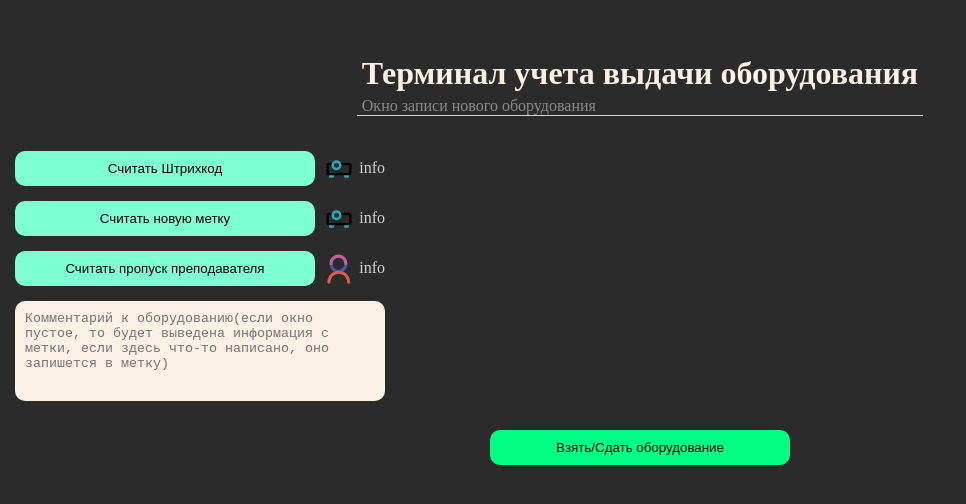
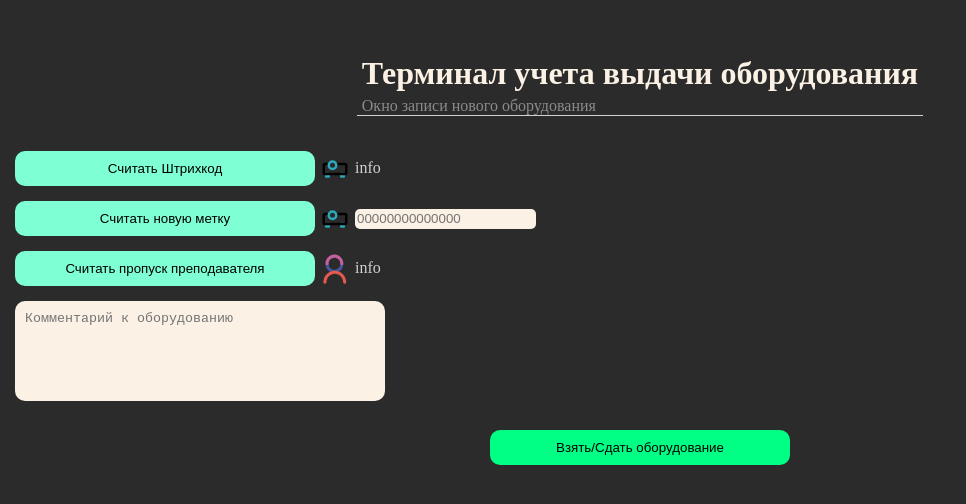
Before and after one commit to Maxx100-Leysnik-MIEM/EAiIS, a Flask app: page /newDevice in a window 1280 px wide. Shown: the top 504 px of the page, without its empty margins (0-966 px from the left). Run offline with Flask 3, Linux system fonts and the light colour scheme.

Commit message:
refactor interface(write information in the nfc tag)

```diff
--- a/static/css/styles.css
+++ b/static/css/styles.css
@@ -54,7 +54,6 @@ body{
     display: flex;
     flex-direction: row;
     align-items: center;
-    justify-content: space-between;
     margin: 5px;
 }
 .img-container{
@@ -108,3 +107,8 @@ body{
     width: 350px;
     resize: none;
 }
+.info input{
+    border: none;
+    background-color: rgb(251, 241, 229);
+    border-radius: 5px;
+}
--- a/templates/new_device.html
+++ b/templates/new_device.html
@@ -29,7 +29,7 @@
                     <div class="img-container error"><img src="../static/img/ERR.svg" alt=""></div>
                     <div class="img-container waiting"><img src="../static/img/wait.svg" alt=""></div>
                 </button>
-                <div class="img-container info"><img src="../static/img/device.svg" alt="device"><span>info</span></div>
+                <div class="img-container info"><img src="../static/img/device.svg" alt="device"><input name="serial_id" id="serial_id" type="text" placeholder="00000000000000"></div>
             </div>
             <div class="check-elem">
                 <button>
@@ -42,7 +42,7 @@
 
             </div>
             <div class="comment">
-                <textarea name="comment" id="comment" placeholder="Комментарий к оборудованию(если окно пустое, то будет выведена информация с метки, если здесь что-то написано, оно запишется в метку)"></textarea>
+                <textarea name="comment" id="comment" placeholder="Комментарий к оборудованию"></textarea>
             </div>
         </div>
         <div class="confirm-btn"><button>Взять/Сдать оборудование</button></div>
--- a/templates/take_return.html
+++ b/templates/take_return.html
@@ -42,7 +42,7 @@
 
             </div>
             <div class="comment">
-                <textarea name="comment" id="comment" placeholder="Комментарий к оборудованию(если окно пустое, то будет выведена информация с метки, если здесь что-то написано, оно запишется в метку)"></textarea>
+                <textarea name="comment" id="comment" placeholder="Комментарий к оборудованию"></textarea>
             </div>
         </div>
         <div class="confirm-btn"><button>Взять/Сдать оборудование</button></div>
```
